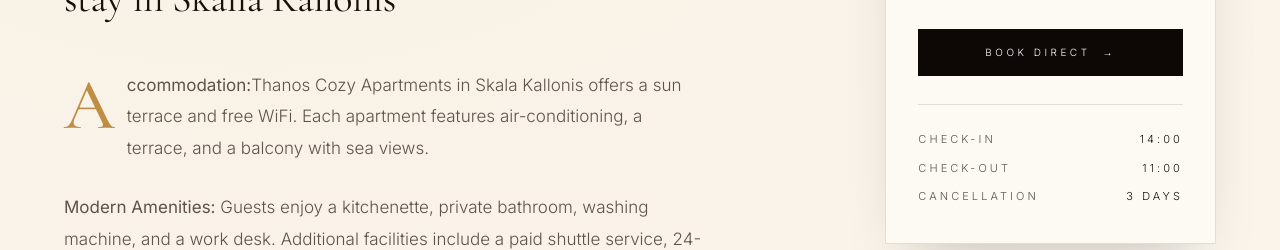
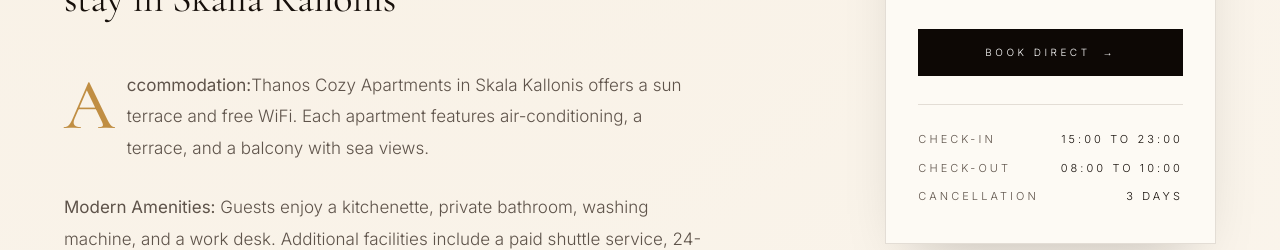
Before and after one commit to amamouridis06/lesvos-travel-guide, a Next.js app: page /hotels/thanos-cozy-appartments in a window 1280 px wide. Shown: the part 1260-1510 px from the top of the page. Built offline with nearby package versions, Linux system fonts and the light colour scheme.

Commit message:
added thanos details

```diff
--- a/app/hotels/thanos-cozy-appartments/page.tsx
+++ b/app/hotels/thanos-cozy-appartments/page.tsx
@@ -319,8 +319,8 @@ export default function ThanosCozy() {
                       style={{ borderColor: "var(--ms-border)", color: "var(--ms-muted)" }}
                   >
                     {[
-                      ["Check-in", "14:00"],
-                      ["Check-out", "11:00"],
+                      ["Check-in", "15:00 to 23:00"],
+                      ["Check-out", "08:00 to 10:00"],
                       ["Cancellation ", "3 days"],
                     ].map(([k, v]) => (
                         <div key={k} className="flex justify-between py-1.5">
```
